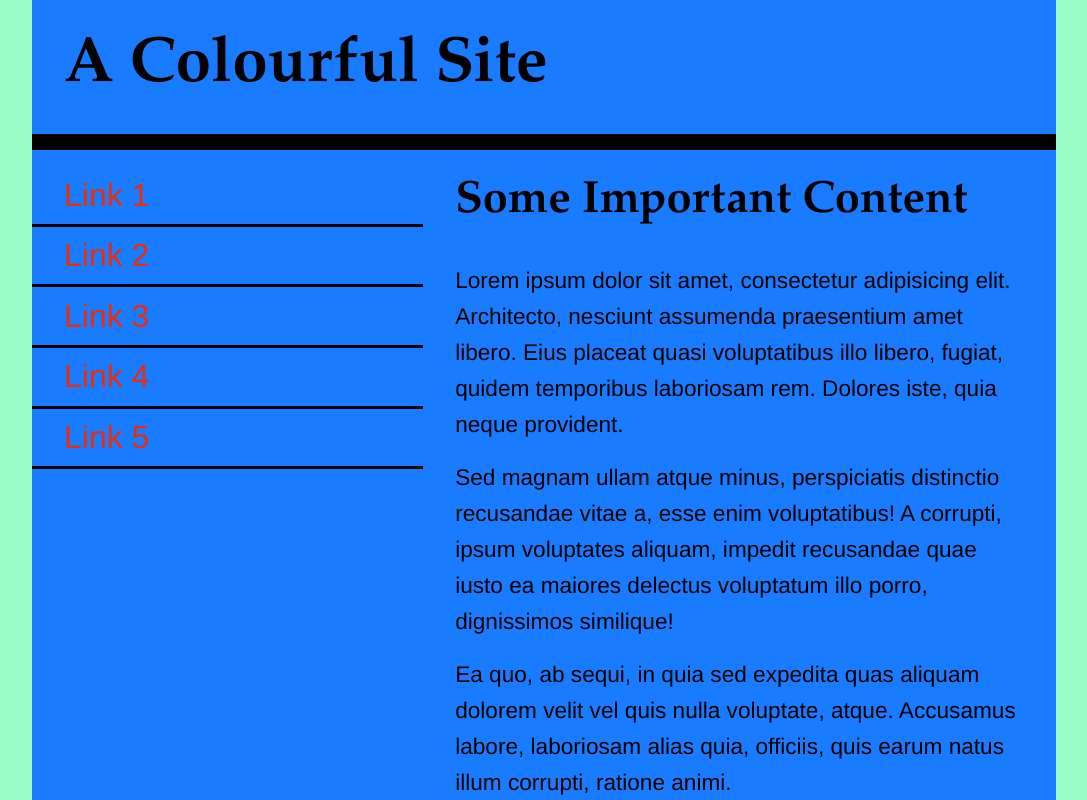
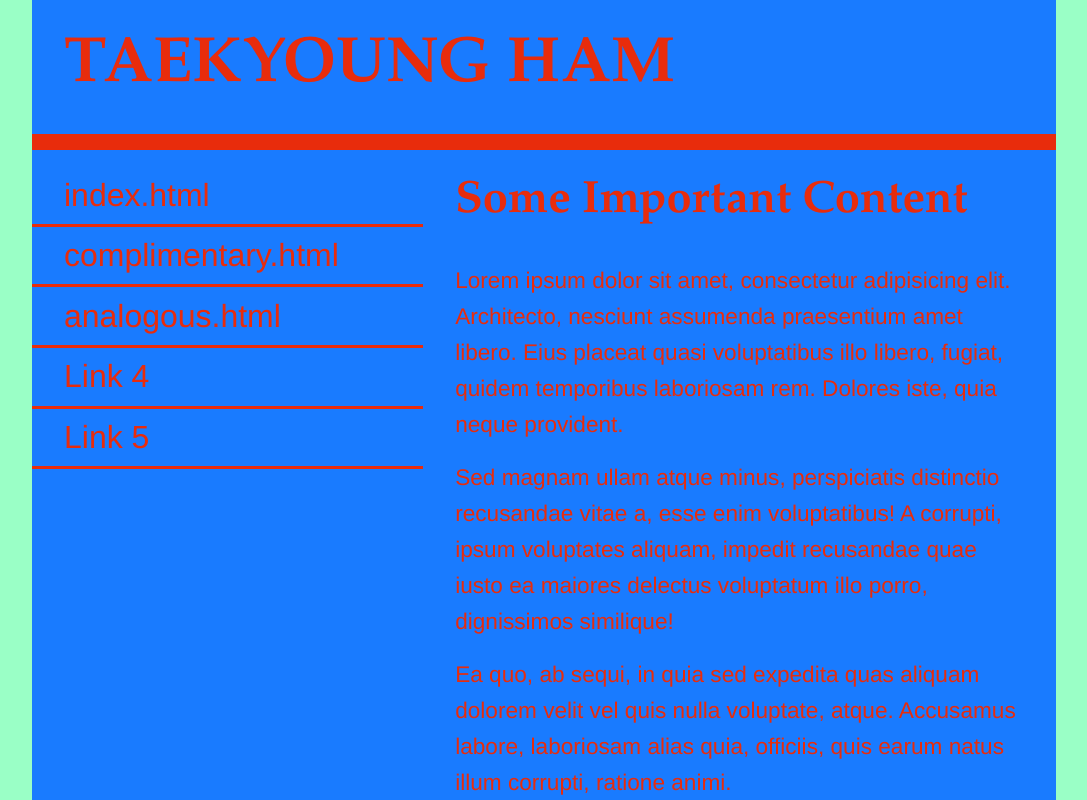
Before and after one commit to taekyoug/Colours, a plain HTML site: page complimentary.html in a window 1280 px wide. Shown: the top 800 px of the page, without its empty margins (96-1183 px from the left). Drawn offline with Linux system fonts and the light colour scheme.

Commit message:
Add files via upload

```diff
--- a/complimentary.html
+++ b/complimentary.html
@@ -30,11 +30,13 @@
             font-family: Palatino, 'Palatino Linotype', 'Palatino LT STD', 'Book Antiqua', Georgia, serif;
             font-size: 3.998rem;
             padding:1rem 2rem;
+            color: #E82C0C;
         }
         h2{
             font-family: Palatino, 'Palatino Linotype', 'Palatino LT STD', 'Book Antiqua', Georgia, serif;
             font-size: 2.827rem;
             padding:1rem 2rem;
+            color: #E82C0C;
         }
         nav ul{
             padding:1rem 0;
@@ -46,7 +48,7 @@
         nav li>a{
             display: block;
             text-decoration: none;
-            border-bottom: 0.2rem solid black;
+            border-bottom: 0.2rem solid #E82C0C;
             padding: 0.2rem 2rem;
             color: #E82C0C;
         }
@@ -57,6 +59,7 @@
         p{
             font-size: 1.414rem;
             padding:0.5rem 2rem;
+            color: #E82C0C;
         }
         main p:last-child{
             padding-bottom: 4rem;
@@ -69,7 +72,7 @@
         }
         header{
             width:100%;
-            border-bottom: 1rem solid black;
+            border-bottom: 1rem solid  #E82C0C;
         }
         nav{
             float:left;
@@ -82,7 +85,7 @@
         footer{
             clear:both;
             width: 100%;
-            border-top: 0.5rem solid black;
+            border-top: 0.5rem solid  #E82C0C;
         }
         footer p{
             font-size: 1rem;
@@ -94,13 +97,13 @@
 <body>
     <div class="wrapper">
         <header>
-            <h1>A Colourful Site</h1>
+            <h1>TAEKYOUNG HAM</h1>
         </header>
         <nav>
             <ul>
-                <li><a href="#">Link 1</a></li>
-                <li><a href="#">Link 2</a></li>
-                <li><a href="#">Link 3</a></li>
+                <li><a href="index.html">index.html</a></li>
+                <li><a href="complimentary.html">complimentary.html</a></li>
+                <li><a href="analogous.html">analogous.html</a></li>
                 <li><a href="#">Link 4</a></li>
                 <li><a href="#">Link 5</a></li>
             </ul>
```
Also changed, not shown: analogous.html (+21 -9 lines), index.html (+11 -7 lines).
